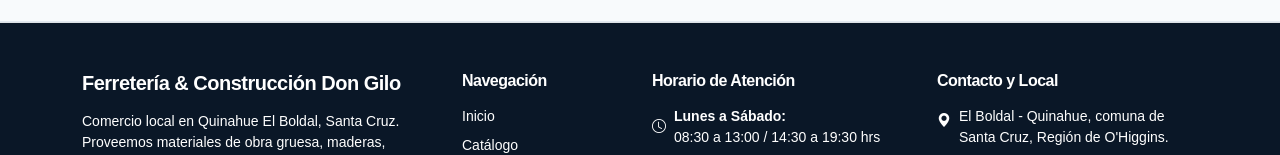
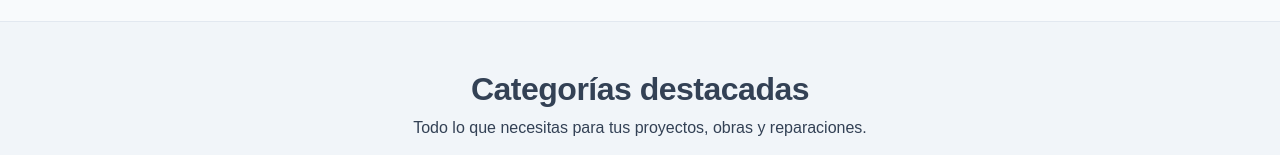
Before and after one commit to arcatalanm/don-gilo-sitio, a React (Vite) app: page / in a window 1280 px wide. Shown: the part 637-792 px from the top of the page. Built offline with nearby package versions, Linux system fonts and the light colour scheme.

Commit message:
feat(App.jsx): Integracion de componente Catalogo.jsx al main

```diff
--- a/src/App.jsx
+++ b/src/App.jsx
@@ -2,6 +2,7 @@ import './index.css';
 import TopBar from './components/layout/TopBar';
 import Navbar from './components/layout/NavBar';
 import Hero from './components/sections/Hero';
+import Catalogo from './components/sections/Catalogo';
 import Footer from './components/layout/Footer';
 
 function App() {
@@ -16,6 +17,7 @@ function App() {
       {/* Main */}
       <main className="app-main main-content flex-grow-1" id="inicio">
         <Hero />
+        <Catalogo/>
       </main>
 
       {/* Footer */}
```
